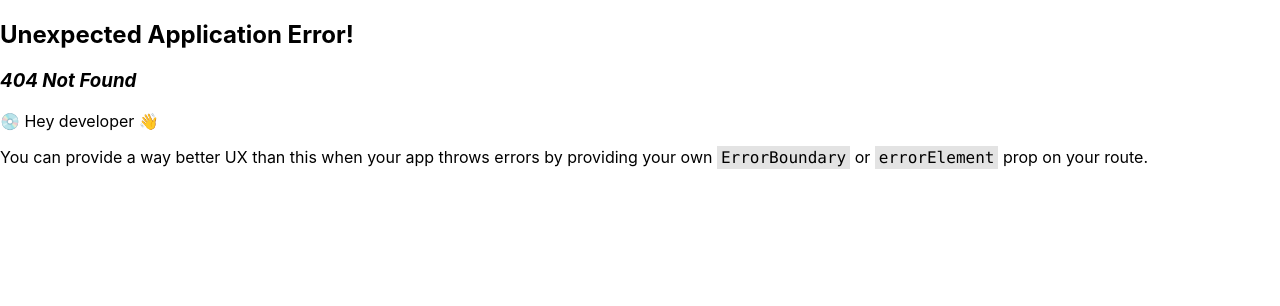
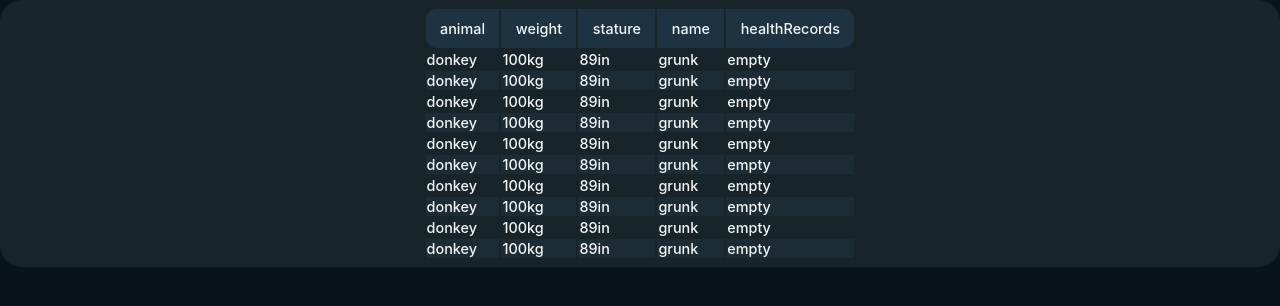
Before and after one commit to SheildSheild/ZooDatabase, a React app in the folder client/: page /table in a window 1280 px wide. Before the commit this address had no page. Built offline with nearby package versions, Linux system fonts and the light colour scheme; a web font is replaced by a local one.

Commit message:
added table and navbar

```diff
--- /dev/null
+++ b/client/src/components/displayTable/displayTable.js
@@ -0,0 +1,32 @@
+import './table.css'
+
+function DisplayTable({data}){
+  const dataColumns=[];
+  for(let prop in data[0])
+    dataColumns.push(prop);
+
+  data.sort((a,b)=>a.date-b.date)
+  return <center>
+  <section id="outer-table-container">
+    <div id="inner-table-container">
+      <table id='quote-table'>
+        <thead className='qthead'><tr className='qtr' key={-1}>{
+          dataColumns.map((prop,idx)=><th className='qth' key={idx+'+'}>{prop+' '}</th>)
+        }</tr></thead>
+        <tbody className='qtbody'>{
+          data.map((val,idx) => <>
+            <tr className='qtr' key={idx}>{
+              dataColumns.map((prop,i)=>
+                <td key={idx+'-'+i}>
+                  {val[prop]}
+                </td>)
+            }</tr>
+          </>)
+        }</tbody>
+      </table>
+    </div>
+  </section>
+  </center>
+}
+
+export default DisplayTable;
--- /dev/null
+++ b/client/src/components/displayTable/index.js
@@ -0,0 +1 @@
+export {default} from './displayTable';
--- /dev/null
+++ b/client/src/components/displayTable/table.css
@@ -0,0 +1,92 @@
+/* Poppins Font */
+@import url("https://fonts.googleapis.com/css2?family=Crimson+Pro:ital,wght@0,300;0,400;0,500;0,600;0,700;0,800;0,900;1,200;1,300;1,400;1,500;1,600;1,700;1,800;1,900&family=Inter:wght@100;200;300;400;500;600;700;800;900&family=Poppins:ital,wght@0,100;0,200;0,300;0,400;0,500;0,600;0,700;0,800;0,900;1,100;1,200;1,300;1,400;1,500;1,600;1,700;1,800;1,900&family=Vesper+Libre:wght@400;500;700;900&display=swap");
+
+body {
+  color: var(--light);
+  background: var(--background);
+}
+
+main {
+  width: min(90%, 90rem);
+  margin-inline: auto;
+  padding: 4rem 0;
+}
+
+#outer-table-container:not(:first-of-type) {
+  margin-top: 0.5rem;
+}
+
+#outer-table-container {
+  background: var(--darkI);
+  border-radius: 1.5rem;
+  padding: 0.5rem;
+  overflow: auto;
+  max-height: 60vh;
+}
+
+#inner-table-container {
+  border-radius: 0.75rem;
+  overflow: auto;
+}
+
+.quote-table {
+  border-collapse: collapse;
+  text-align: left;
+  width: 100%;
+  font-weight: 300;
+}
+
+.qth,
+.qtd {
+  padding: 0.75rem 1rem;
+}
+
+.qth:first-of-type,
+.qtd:first-of-type {
+  border-top-left-radius: 0.75rem;
+  border-bottom-left-radius: 0.75rem;
+}
+
+.qth:last-of-type,
+.qtd:last-of-type {
+  border-top-right-radius: 0.75rem;
+  border-bottom-right-radius: 0.75rem;
+}
+
+.qthead .qtr {
+  background: var(--darkIV);
+}
+
+.qthead .qth {
+  font-weight: 500;
+}
+
+.qtbody .qtr:hover {
+  filter: brightness(1.25);
+  transition: 0.1s ease;
+}
+
+.qtbody .qtr:hover {
+  filter: brightness(0.8);
+  transition: 0.1s ease;
+}
+
+.qtbody .qtr:nth-child(odd) {
+  background-color: var(--darkI);
+}
+
+.qtbody .qtr:nth-child(even) {
+  background-color: var(--darkII);
+}
+
+.qtbody {
+  background: var(--accent);
+  color: var(--light);
+  font-weight: 500;
+}
+
+@keyframes fade-out {
+  100% {
+    opacity: 0;
+  }
+}
--- /dev/null
+++ b/client/src/components/navBar/index.js
@@ -0,0 +1 @@
+export {default} from './navBar'
--- /dev/null
+++ b/client/src/components/submitData/index.js
@@ -0,0 +1 @@
+export {default} from './submitData';
--- /dev/null
+++ b/client/src/components/submitData/submitData.js
@@ -0,0 +1,6 @@
+
+function SubmitData(){
+
+}
+
+export default SubmitData;
--- a/client/src/index.css
+++ b/client/src/index.css
@@ -1,3 +1,46 @@
+/* Universal CSS */
+:root {
+  font-family: Poppins, Arial, Helvetica, sans-serif;
+
+  /* Colors */
+
+  --darkI: #17252b;
+  --darkII: #1b2c34;
+  --darkIII: #20313b;
+  --darkIV: #1d3341;
+
+  --guestBg: #523f28;
+  --officerBg: #1e4334;
+  --non-memberBg: #1a3e4d;
+  --memberBg: #2c3259;
+
+  --guestFg: #e29d36;
+  --officerFg: #2eaf77;
+  --non-memberFg: #239ed2;
+  --memberFg: #7579f0;
+
+  --background: #08141a;
+  --grey: #88949b;
+  --light: #f3f5f5;
+  --accent: #5c9dff;
+
+  /* Font sizes (https://utopia.fyi/type/calculator?c=320,13.5,1.025,1920,15,1.025,5,5,&s=0.75|0.5|0.25,1.5|2|3|4|6,s-l&g=s,l,xl,12) */
+
+  --step--5: clamp(0.7456rem, 0.729rem + 0.0831vw, 0.8288rem);
+  --step--4: clamp(0.7644rem, 0.7474rem + 0.085vw, 0.8494rem);
+  --step--3: clamp(0.7838rem, 0.7664rem + 0.0869vw, 0.8706rem);
+  --step--2: clamp(0.8031rem, 0.7853rem + 0.0894vw, 0.8925rem);
+  --step--1: clamp(0.8231rem, 0.8049rem + 0.0913vw, 0.9144rem);
+  --step-0: clamp(0.8438rem, 0.825rem + 0.0938vw, 0.9375rem);
+  --step-1: clamp(0.865rem, 0.8459rem + 0.0956vw, 0.9606rem);
+  --step-2: clamp(0.8863rem, 0.8665rem + 0.0988vw, 0.985rem);
+  --step-3: clamp(0.9088rem, 0.8886rem + 0.1006vw, 1.0094rem);
+  --step-4: clamp(0.9313rem, 0.9105rem + 0.1038vw, 1.035rem);
+  --step-5: clamp(0.9544rem, 0.9331rem + 0.1063vw, 1.0606rem);
+
+  font-size: var(--step-0);
+}
+
 body {
   margin: 0;
   font-family: -apple-system, BlinkMacSystemFont, 'Segoe UI', 'Roboto', 'Oxygen',
--- a/client/src/index.js
+++ b/client/src/index.js
@@ -5,13 +5,27 @@ import {
   RouterProvider,
 } from "react-router-dom";
 import './index.css';
-import reportWebVitals from './reportWebVitals';
+
+import DisplayTable from './components/displayTable';
+
+const x={
+  animal:'donkey',
+  weight:'100kg',
+  stature: '89in',
+  name: 'grunk',
+  healthRecords:'empty'
+};
+const data=Array(10).fill(x);
 
 const router = createBrowserRouter([
   {
     path: "/",
     element: <div>Hello world!</div>,
   },
+  {
+    path:'/table',
+    element: <DisplayTable data={data}/>
+  }
 ]);
 
 const root = ReactDOM.createRoot(document.getElementById('root'));
@@ -20,8 +34,3 @@ root.render(
     <RouterProvider router={router} />
   </React.StrictMode>
 );
-
-// If you want to start measuring performance in your app, pass a function
-// to log results (for example: reportWebVitals(console.log))
-// or send to an analytics endpoint. Learn more: https://bit.ly/CRA-vitals
-reportWebVitals();
```
Also changed, not shown: client/src/communication.js (added, +12 -0 lines), client/src/components/navBar/navBar.css (added, +33 -0 lines), client/src/components/navBar/navBar.js (added, +11 -0 lines), server/src/main.js (+12 -0 lines).
